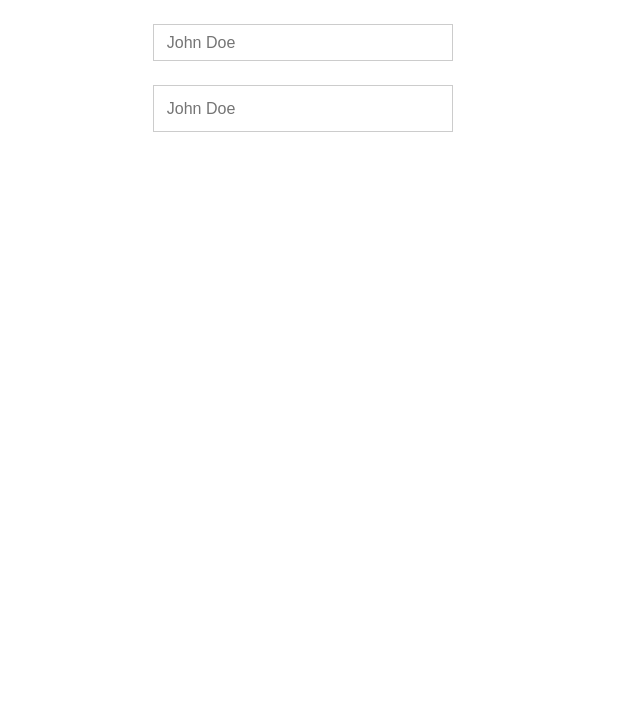
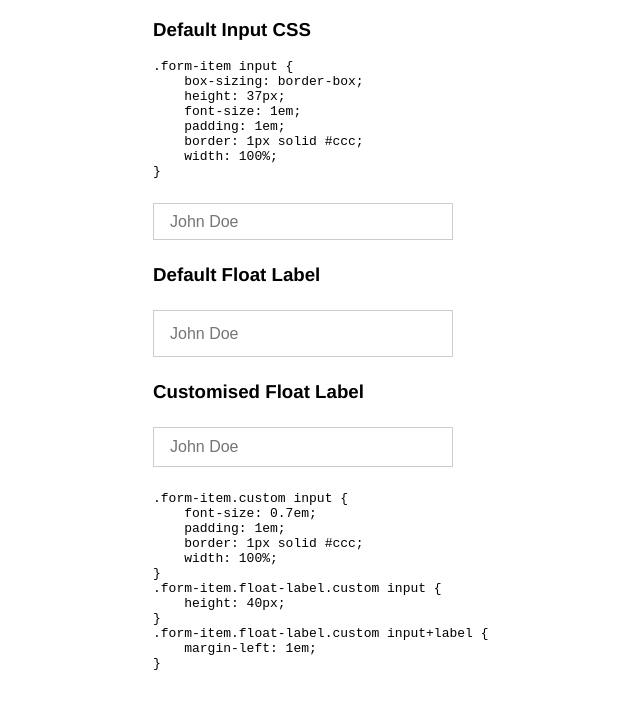
Before and after one commit to olumby/float-labels, a website: page index.html in a window 1280 px wide. Shown: the whole page, without its empty margins (337-977 px from the left). Drawn offline with Linux system fonts and the light colour scheme.

Commit message:
add customised float labels

```diff
--- /dev/null
+++ b/example.css
@@ -0,0 +1,35 @@
+body {
+  font-family: "Helvetica Neue", Helvetica, Ariel, sans-seif;
+}
+#main {
+  width: 95%;
+  max-width: 300px;
+  margin: 0 auto;
+}
+.form-item {
+  margin: 1.5em 0;
+}
+
+.form-item input {
+    box-sizing: border-box;
+    height: 37px;
+    font-size: 1em;
+    padding: 1em;
+    border: 1px solid #ccc;
+    width: 100%;
+}
+
+// Customised Float Labels
+
+.form-item.custom input {
+    font-size: 0.7em;
+    padding: 1em;
+    border: 1px solid #ccc;
+    width: 100%;
+}
+.form-item.float-label.custom input {
+    height: 40px;
+}
+.form-item.float-label.custom input+label {
+    margin-left: 1em;
+}
--- a/index.html
+++ b/index.html
@@ -4,26 +4,49 @@
         <meta charset="utf-8">
         <title>Float Labels</title>
 
-        <style type="text/css">
-            body { font-family: "Helvetica Neue", Helvetica, Ariel, sans-seif; }
-            #main { width: 95%; max-width: 300px; margin: 0 auto; }
-            .form-item { margin: 1.5em 0; }
-            .form-item input { font-size: 1em; border: 1px solid #ccc; height: 37px; padding: 0.8em; width: 100%; box-sizing: border-box; }
-        </style>
-
+        <link rel="stylesheet" href="example.css" media="screen">
         <link rel="stylesheet" href="dist/css/float-labels.css" media="screen">
     </head>
     <body>
 
         <div id="main">
+            <h3>Default Input CSS</h3>
+            <pre>.form-item input {
+    box-sizing: border-box;
+    height: 37px;
+    font-size: 1em;
+    padding: 1em;
+    border: 1px solid #ccc;
+    width: 100%;
+}</pre>
             <div class="form-item">
                 <input type="text" name="name" placeholder="John Doe">
             </div>
 
+            <h3>Default Float Label</h3>
             <div class="form-item float-label">
                 <input type="text" name="name" placeholder="John Doe">
                 <label for="name">Name</label>
             </div>
+
+            <h3>Customised Float Label</h3>
+            <div class="form-item float-label custom">
+                <input type="text" name="name" placeholder="John Doe">
+                <label for="name">Name</label>
+            </div>
+
+            <pre>.form-item.custom input {
+    font-size: 0.7em;
+    padding: 1em;
+    border: 1px solid #ccc;
+    width: 100%;
+}
+.form-item.float-label.custom input {
+    height: 40px;
+}
+.form-item.float-label.custom input+label {
+    margin-left: 1em;
+}</pre>
         </div>
 
     </body>
--- a/scss/float-labels.scss
+++ b/scss/float-labels.scss
@@ -4,20 +4,21 @@
   input {
     height: 47px;
     transition:padding 0.3s;
+    box-sizing: border-box;
   }
   input+label {
     position:absolute;
     left: 0;
     top: calc(50% - 0.6em);
     opacity: 0;
-    margin-left: calc(1em + 5px);
+    margin-left: 1.5em;
     font-size: 0.75em;
     transition:top 0.3s, opacity 0.5s;
     color: rgba(0,0,0,0.5)
   }
 
   input:focus {
-    padding: 1.5em 0.8em 0.5em 0.8em;
+    padding: 1.5em 1em 0.5em 1em;
   }
   input:focus+label {
     top: 7px;
```
Also changed, not shown: dist/css/float-labels.css.
